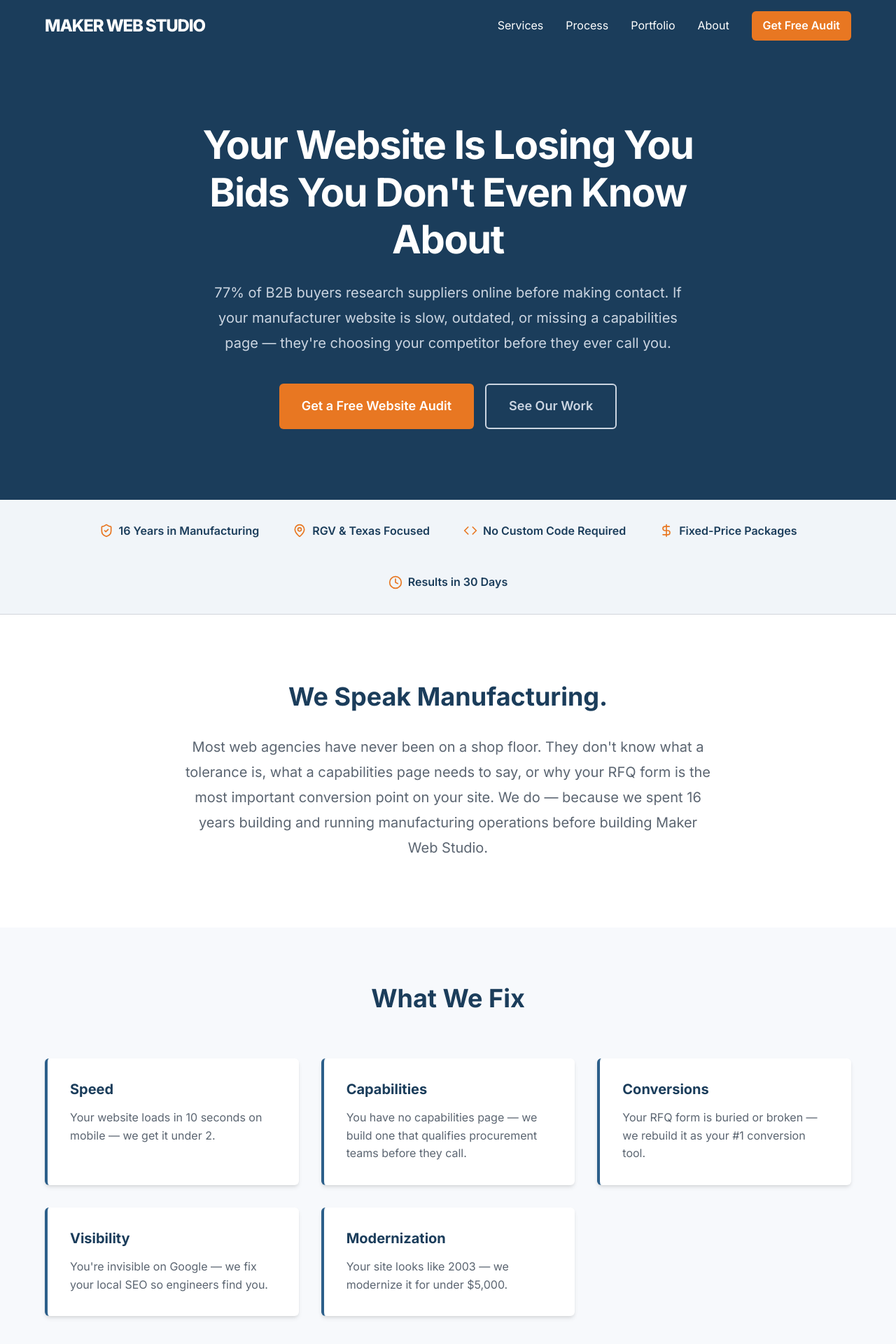
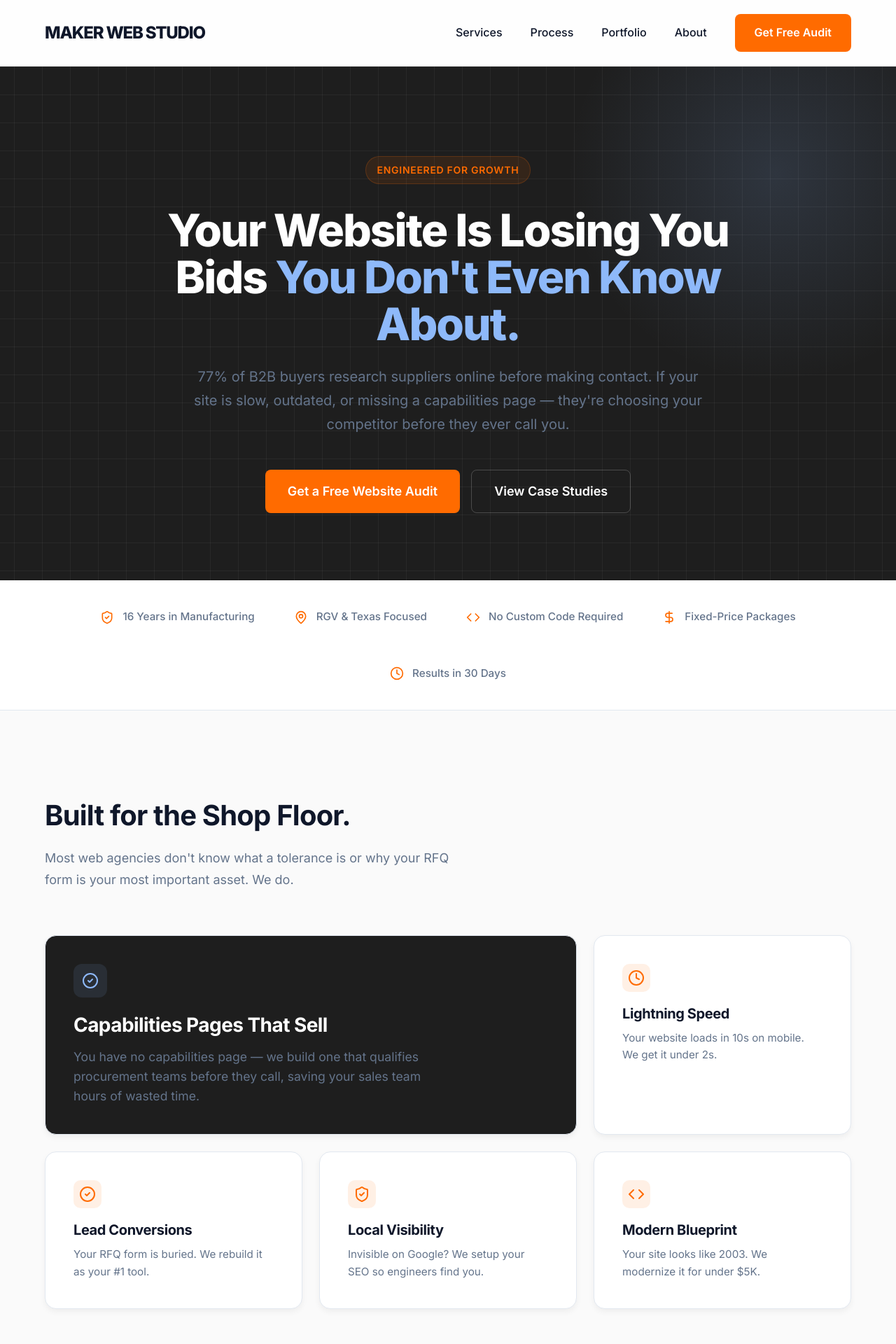
Before and after one commit to makerworkflows/makerwebstudios, a React (Vite) app: page / in a window 1280 px wide. Shown: the top 1920 px of the page at 70% size. Built offline with nearby package versions, Linux system fonts and the light colour scheme.

Commit message:
Apply Maker Web Studios Redesign

```diff
--- a/src/components/Layout.jsx
+++ b/src/components/Layout.jsx
@@ -6,24 +6,25 @@ const Layout = () => {
   const [isMenuOpen, setIsMenuOpen] = useState(false);
 
   return (
-    <div style={{ display: 'flex', flexDirection: 'column', minHeight: '100vh' }}>
-      <header style={{
-        backgroundColor: 'var(--steel-blue-dark)',
-        color: 'var(--clean-white)',
-        padding: '1rem 0'
+    <div style={{ display: 'flex', flexDirection: 'column', minHeight: '100vh', backgroundColor: 'var(--bg-color)' }}>
+      <header className="glass-nav" style={{
+        position: 'sticky',
+        top: 0,
+        zIndex: 50,
+        padding: '1.25rem 0'
       }}>
         <div className="container" style={{ display: 'flex', justifyContent: 'space-between', alignItems: 'center' }}>
-          <Link to="/" style={{ color: 'var(--clean-white)', fontSize: '1.5rem', fontWeight: '800', letterSpacing: '-0.05em' }}>
+          <Link to="/" style={{ color: 'var(--text-dark)', fontSize: '1.5rem', fontWeight: '800', letterSpacing: '-0.05em', textDecoration: 'none' }}>
             MAKER WEB STUDIO
           </Link>
 
           {/* Desktop Nav */}
-          <nav style={{ display: 'flex', gap: '2rem', alignItems: 'center' }} className="desktop-nav">
-            <Link to="/services" style={{ color: 'var(--clean-white)' }}>Services</Link>
-            <Link to="/process" style={{ color: 'var(--clean-white)' }}>Process</Link>
-            <Link to="/portfolio" style={{ color: 'var(--clean-white)' }}>Portfolio</Link>
-            <Link to="/about" style={{ color: 'var(--clean-white)' }}>About</Link>
-            <Link to="/contact" className="btn btn-primary" style={{ padding: '0.5rem 1rem' }}>Get Free Audit</Link>
+          <nav style={{ display: 'flex', gap: '2.5rem', alignItems: 'center' }} className="desktop-nav">
+            <Link to="/services" style={{ color: 'var(--text-dark)', fontWeight: '500' }}>Services</Link>
+            <Link to="/process" style={{ color: 'var(--text-dark)', fontWeight: '500' }}>Process</Link>
+            <Link to="/portfolio" style={{ color: 'var(--text-dark)', fontWeight: '500' }}>Portfolio</Link>
+            <Link to="/about" style={{ color: 'var(--text-dark)', fontWeight: '500' }}>About</Link>
+            <Link to="/contact" className="btn btn-primary">Get Free Audit</Link>
           </nav>
         </div>
       </header>
@@ -32,32 +33,31 @@ const Layout = () => {
         <Outlet />
       </main>
 
-      <footer style={{
-        backgroundColor: '#111827',
-        color: 'var(--clean-white)',
-        padding: '4rem 0 2rem'
+      <footer className="dark-section" style={{
+        padding: '5rem 0 2rem',
+        marginTop: '4rem'
       }}>
         <div className="container">
-          <div style={{ display: 'grid', gridTemplateColumns: 'repeat(auto-fit, minmax(250px, 1fr))', gap: '2rem', marginBottom: '2rem' }}>
+          <div style={{ display: 'grid', gridTemplateColumns: 'repeat(auto-fit, minmax(250px, 1fr))', gap: '3rem', marginBottom: '3rem' }}>
             <div>
-              <h3 style={{ color: 'var(--industrial-orange)', marginBottom: '1rem' }}>MAKER WEB STUDIO</h3>
-              <p style={{ color: 'var(--text-muted)' }}>Websites Built for Makers, By a Maker.<br />Serving Manufacturers Across the Rio Grande Valley and Texas.</p>
+              <h3 style={{ color: 'var(--industrial-orange)', marginBottom: '1.5rem', fontSize: '1.25rem', letterSpacing: '0.05em' }}>MAKER WEB STUDIO</h3>
+              <p style={{ color: 'var(--text-muted)', lineHeight: '1.8' }}>Websites Built for Makers, By a Maker.<br />Serving Manufacturers Across the Rio Grande Valley and Texas.</p>
             </div>
             <div>
-              <h4 style={{ color: 'var(--clean-white)', marginBottom: '1rem' }}>Quick Links</h4>
-              <ul style={{ listStyle: 'none', padding: 0, display: 'flex', flexDirection: 'column', gap: '0.5rem' }}>
+              <h4 style={{ color: 'var(--clean-white)', marginBottom: '1.5rem', fontSize: '1.1rem' }}>Quick Links</h4>
+              <ul style={{ listStyle: 'none', padding: 0, display: 'flex', flexDirection: 'column', gap: '0.75rem' }}>
                 <li><Link to="/services" style={{ color: 'var(--text-muted)' }}>Services</Link></li>
                 <li><Link to="/portfolio" style={{ color: 'var(--text-muted)' }}>Portfolio</Link></li>
                 <li><Link to="/about" style={{ color: 'var(--text-muted)' }}>About</Link></li>
               </ul>
             </div>
             <div>
-              <h4 style={{ color: 'var(--clean-white)', marginBottom: '1rem' }}>Contact</h4>
-              <p style={{ color: 'var(--text-muted)' }}>Mission, TX</p>
-              <Link to="/contact" className="btn btn-primary mt-4">Request a Quote</Link>
+              <h4 style={{ color: 'var(--clean-white)', marginBottom: '1.5rem', fontSize: '1.1rem' }}>Contact</h4>
+              <p style={{ color: 'var(--text-muted)', marginBottom: '1.5rem' }}>Mission, TX</p>
+              <Link to="/contact" className="btn btn-primary">Request a Quote</Link>
             </div>
           </div>
-          <div style={{ textAlign: 'center', paddingTop: '2rem', borderTop: '1px solid #374151', color: '#6B7280', fontSize: '0.875rem' }}>
+          <div style={{ textAlign: 'center', paddingTop: '2.5rem', borderTop: '1px solid rgba(255,255,255,0.1)', color: 'var(--text-muted)', fontSize: '0.875rem' }}>
             &copy; {new Date().getFullYear()} Maker Web Studio. All rights reserved.
           </div>
         </div>
@@ -68,6 +68,16 @@ const Layout = () => {
         @media (max-width: 768px) {
           .desktop-nav { display: none !important; }
         }
+        .desktop-nav a {
+          transition: color 0.2s ease, transform 0.2s ease;
+        }
+        .desktop-nav a:not(.btn):hover {
+          color: var(--industrial-orange) !important;
+          transform: translateY(-1px);
+        }
+        footer a:hover {
+          color: var(--clean-white) !important;
+        }
       `}</style>
     </div>
   );
--- a/src/index.css
+++ b/src/index.css
@@ -5,19 +5,24 @@
   --steel-blue-light: #3d7cb3;
   --steel-blue-dark: #1b3d5b;
 
-  --industrial-orange: #e87722;
-  --industrial-orange-light: #ee8f47;
-  --industrial-orange-dark: #b85c18;
+  --industrial-orange: #ff6b00; /* More vibrant electric orange */
+  --industrial-orange-light: #ffaa66;
+  --industrial-orange-dark: #cc5500;
+
+  --accent-blue: #8eb9fa; /* Soft vibrant blue inspired by Knit Studios */
 
   --clean-white: #ffffff;
-  --bg-color: #f7f9fc;
-  --text-dark: #1a1f24;
-  --text-muted: #5b6571;
+  --bg-color: #fafafa; /* Softer base background */
+  --dark-bg: #1e1e1e; /* Dark section background */
+  --text-dark: #0f172a; /* Deeper standard text */
+  --text-muted: #64748b;
 
-  --border-color: #d1d5db;
-  --border-radius: 6px;
-  --box-shadow:
-    0 4px 6px -1px rgba(0, 0, 0, 0.1), 0 2px 4px -1px rgba(0, 0, 0, 0.06);
+  --border-color: #e2e8f0;
+  --border-radius-sm: 8px;
+  --border-radius: 16px;
+  --border-radius-lg: 24px;
+  --box-shadow: 0 4px 9px 0px rgba(0, 0, 0, 0.05);
+  --box-shadow-hover: 0 12px 24px -4px rgba(0, 0, 0, 0.1);
 }
 
 * {
@@ -39,7 +44,7 @@ body {
     "Open Sans",
     "Helvetica Neue",
     sans-serif;
-  background-color: var(--clean-white);
+  background-color: var(--bg-color);
   color: var(--text-dark);
   line-height: 1.6;
   -webkit-font-smoothing: antialiased;
@@ -52,9 +57,10 @@ h3,
 h4,
 h5,
 h6 {
-  color: var(--steel-blue-dark);
+  color: var(--text-dark);
   font-weight: 700;
-  line-height: 1.2;
+  line-height: 1.1;
+  letter-spacing: -0.02em;
 }
 
 h1 {
@@ -87,12 +93,13 @@ a:hover {
   display: inline-flex;
   align-items: center;
   justify-content: center;
-  padding: 0.75rem 1.5rem;
+  padding: 0.875rem 1.75rem;
   font-weight: 600;
-  border-radius: var(--border-radius);
-  transition: all 0.2s ease-in-out;
+  border-radius: var(--border-radius-sm);
+  transition: all 0.3s cubic-bezier(0.4, 0, 0.2, 1);
   cursor: pointer;
   border: none;
+  font-size: 1rem;
 }
 
 .btn-primary {
@@ -106,13 +113,81 @@ a:hover {
 
 .btn-secondary {
   background-color: transparent;
-  color: var(--steel-blue);
-  border: 2px solid var(--steel-blue);
+  color: var(--text-dark);
+  border: 1px solid var(--border-color);
 }
 
 .btn-secondary:hover {
-  background-color: var(--steel-blue);
+  background-color: var(--text-dark);
   color: var(--clean-white);
+  transform: translateY(-2px);
+}
+
+/* UI Structure Utilities */
+.dark-section {
+  background-color: var(--dark-bg);
+  color: var(--clean-white);
+}
+
+.dark-section h1,
+.dark-section h2,
+.dark-section h3,
+.dark-section h4,
+.dark-section h5,
+.dark-section h6 {
+  color: var(--clean-white);
+}
+
+.glass-nav {
+  background: rgba(255, 255, 255, 0.75);
+  backdrop-filter: blur(12px);
+  -webkit-backdrop-filter: blur(12px);
+  border-bottom: 1px solid rgba(0, 0, 0, 0.06);
+}
+
+/* Bento Grid System */
+.bento-grid {
+  display: grid;
+  gap: 1.5rem;
+  grid-template-columns: repeat(auto-fit, minmax(300px, 1fr));
+}
+
+.bento-grid-wide {
+  grid-column: span 2;
+}
+@media (max-width: 768px) {
+  .bento-grid-wide {
+    grid-column: span 1;
+  }
+}
+
+.bento-card {
+  background-color: var(--clean-white);
+  border: 1px solid var(--border-color);
+  border-radius: var(--border-radius);
+  padding: 2.5rem;
+  box-shadow: var(--box-shadow);
+  transition: transform 0.4s cubic-bezier(0.16, 1, 0.3, 1), box-shadow 0.4s cubic-bezier(0.16, 1, 0.3, 1);
+  overflow: hidden;
+  position: relative;
+}
+
+.bento-card:hover {
+  transform: translateY(-6px);
+  box-shadow: var(--box-shadow-hover);
+}
+
+/* Grid Lines Accents (Manufacturing context) */
+.blueprint-bg {
+  background-image: linear-gradient(var(--border-color) 1px, transparent 1px),
+    linear-gradient(90deg, var(--border-color) 1px, transparent 1px);
+  background-size: 40px 40px;
+  background-position: center top;
+}
+
+.dark-section.blueprint-bg {
+  background-image: linear-gradient(rgba(255, 255, 255, 0.05) 1px, transparent 1px),
+    linear-gradient(90deg, rgba(255, 255, 255, 0.05) 1px, transparent 1px);
 }
 
 /* Animations and Utilities */
--- a/src/pages/Home.jsx
+++ b/src/pages/Home.jsx
@@ -3,100 +3,136 @@ import { ShieldCheck, MapPin, Code, DollarSign, Clock, CheckCircle2 } from 'luci
 
 const Home = () => {
   return (
-    <div>
+    <div className="fade-in">
       {/* Hero Section */}
-      <section style={{
-        backgroundColor: 'var(--steel-blue-dark)',
-        color: 'var(--clean-white)',
-        padding: '5rem 0',
-        minHeight: '80vh',
+      <section className="dark-section blueprint-bg" style={{
+        padding: '8rem 0 6rem',
+        minHeight: '85vh',
         display: 'flex',
-        alignItems: 'center'
+        alignItems: 'center',
+        position: 'relative',
+        overflow: 'hidden'
       }}>
-        <div className="container text-center fade-in">
-          <h1 style={{ color: 'var(--clean-white)', marginBottom: '1.5rem', maxWidth: '800px', margin: '0 auto 1.5rem', fontSize: '3.5rem' }}>
-            Your Website Is Losing You Bids You Don't Even Know About
+        {/* Abstract glow effect */}
+        <div style={{
+          position: 'absolute',
+          top: '-20%',
+          right: '-10%',
+          width: '600px',
+          height: '600px',
+          background: 'radial-gradient(circle, rgba(142,185,250,0.15) 0%, rgba(30,30,30,0) 70%)',
+          borderRadius: '50%',
+          zIndex: 0,
+          pointerEvents: 'none'
+        }} />
+
+        <div className="container text-center" style={{ position: 'relative', zIndex: 1, maxWidth: '900px' }}>
+          <div style={{ display: 'inline-block', padding: '0.5rem 1rem', background: 'rgba(255,107,0,0.1)', border: '1px solid rgba(255,107,0,0.2)', borderRadius: '2rem', color: 'var(--industrial-orange)', fontSize: '0.875rem', fontWeight: '600', marginBottom: '2rem', letterSpacing: '0.05em' }}>
+            ENGINEERED FOR GROWTH
+          </div>
+          <h1 style={{ marginBottom: '1.5rem', fontSize: 'clamp(3rem, 5vw, 4.5rem)', fontWeight: '800', lineHeight: '1.05', letterSpacing: '-0.03em' }}>
+            Your Website Is Losing You Bids <span style={{ color: 'var(--accent-blue)' }}>You Don't Even Know About.</span>
           </h1>
-          <p style={{ fontSize: '1.25rem', color: '#cbd5e1', maxWidth: '700px', margin: '0 auto 2.5rem', lineHeight: '1.8' }}>
-            77% of B2B buyers research suppliers online before making contact. If your manufacturer website is slow, outdated, or missing a capabilities page — they're choosing your competitor before they ever call you.
+          <p style={{ fontSize: '1.25rem', color: 'var(--text-muted)', margin: '0 auto 3rem', lineHeight: '1.7', maxWidth: '750px' }}>
+            77% of B2B buyers research suppliers online before making contact. If your site is slow, outdated, or missing a capabilities page — they're choosing your competitor before they ever call you.
           </p>
-          <div style={{ display: 'flex', gap: '1rem', justifyContent: 'center' }}>
+          <div style={{ display: 'flex', gap: '1rem', justifyContent: 'center', flexWrap: 'wrap' }}>
             <Link to="/contact" className="btn btn-primary" style={{ padding: '1rem 2rem', fontSize: '1.125rem' }}>Get a Free Website Audit</Link>
-            <Link to="/portfolio" className="btn btn-secondary" style={{ padding: '1rem 2rem', fontSize: '1.125rem', borderColor: '#cbd5e1', color: '#cbd5e1' }}>See Our Work</Link>
+            <Link to="/portfolio" className="btn btn-secondary" style={{ padding: '1rem 2rem', fontSize: '1.125rem', borderColor: 'rgba(255,255,255,0.2)', color: 'var(--clean-white)' }}>View Case Studies</Link>
           </div>
         </div>
       </section>
 
       {/* Credibility Bar */}
-      <section style={{ backgroundColor: '#f1f5f9', padding: '2rem 0', borderBottom: '1px solid var(--border-color)' }}>
+      <section style={{ backgroundColor: 'var(--clean-white)', padding: '2.5rem 0', borderBottom: '1px solid var(--border-color)', position: 'relative', zIndex: 10 }}>
         <div className="container">
-          <div style={{ display: 'flex', flexWrap: 'wrap', justifyContent: 'center', gap: '3rem', color: 'var(--steel-blue-dark)', fontWeight: '600' }}>
-            <div style={{ display: 'flex', alignItems: 'center', gap: '0.5rem' }}><ShieldCheck size={20} color="var(--industrial-orange)" /> 16 Years in Manufacturing</div>
-            <div style={{ display: 'flex', alignItems: 'center', gap: '0.5rem' }}><MapPin size={20} color="var(--industrial-orange)" /> RGV & Texas Focused</div>
-            <div style={{ display: 'flex', alignItems: 'center', gap: '0.5rem' }}><Code size={20} color="var(--industrial-orange)" /> No Custom Code Required</div>
-            <div style={{ display: 'flex', alignItems: 'center', gap: '0.5rem' }}><DollarSign size={20} color="var(--industrial-orange)" /> Fixed-Price Packages</div>
-            <div style={{ display: 'flex', alignItems: 'center', gap: '0.5rem' }}><Clock size={20} color="var(--industrial-orange)" /> Results in 30 Days</div>
+          <div style={{ display: 'flex', flexWrap: 'wrap', justifyContent: 'center', gap: '3.5rem', color: 'var(--text-muted)', fontWeight: '500', fontSize: '0.95rem' }}>
+            <div style={{ display: 'flex', alignItems: 'center', gap: '0.75rem' }}><ShieldCheck size={20} color="var(--industrial-orange)" /> 16 Years in Manufacturing</div>
+            <div style={{ display: 'flex', alignItems: 'center', gap: '0.75rem' }}><MapPin size={20} color="var(--industrial-orange)" /> RGV & Texas Focused</div>
+            <div style={{ display: 'flex', alignItems: 'center', gap: '0.75rem' }}><Code size={20} color="var(--industrial-orange)" /> No Custom Code Required</div>
+            <div style={{ display: 'flex', alignItems: 'center', gap: '0.75rem' }}><DollarSign size={20} color="var(--industrial-orange)" /> Fixed-Price Packages</div>
+            <div style={{ display: 'flex', alignItems: 'center', gap: '0.75rem' }}><Clock size={20} color="var(--industrial-orange)" /> Results in 30 Days</div>
           </div>
         </div>
       </section>
 
-      {/* The Problem */}
-      <section style={{ padding: '6rem 0' }}>
-        <div className="container text-center" style={{ maxWidth: '800px' }}>
-          <h2 style={{ marginBottom: '2rem' }}>We Speak Manufacturing.</h2>
-          <p style={{ fontSize: '1.25rem', color: 'var(--text-muted)', lineHeight: '1.8' }}>
-            Most web agencies have never been on a shop floor. They don't know what a tolerance is, what a capabilities page needs to say, or why your RFQ form is the most important conversion point on your site. We do — because we spent 16 years building and running manufacturing operations before building Maker Web Studio.
-          </p>
-        </div>
-      </section>
+      {/* Services Overview Bento Grid */}
+      <section style={{ padding: '8rem 0' }}>
+        <div className="container">
+          <div style={{ maxWidth: '600px', marginBottom: '4rem' }}>
+            <h2 style={{ fontSize: '2.5rem', marginBottom: '1.5rem' }}>Built for the Shop Floor.</h2>
+            <p style={{ fontSize: '1.125rem', color: 'var(--text-muted)', lineHeight: '1.7' }}>
+              Most web agencies don't know what a tolerance is or why your RFQ form is your most important asset. We do.
+            </p>
+          </div>
 
-      {/* Services Overview */}
-      <section style={{ backgroundColor: 'var(--bg-color)', padding: '5rem 0' }}>
-        <div className="container">
-          <h2 className="text-center" style={{ marginBottom: '4rem' }}>What We Fix</h2>
-          <div style={{ display: 'grid', gridTemplateColumns: 'repeat(auto-fit, minmax(300px, 1fr))', gap: '2rem' }}>
+          <div className="bento-grid">
+            {/* Large Feature Card */}
+            <div className="bento-card bento-grid-wide" style={{ display: 'flex', flexDirection: 'column', justifyContent: 'center', backgroundColor: 'var(--dark-bg)', color: 'var(--clean-white)' }}>
+              <div style={{ width: '48px', height: '48px', borderRadius: '12px', background: 'rgba(142,185,250,0.1)', display: 'flex', alignItems: 'center', justifyContent: 'center', marginBottom: '1.5rem' }}>
+                <CheckCircle2 color="var(--accent-blue)" size={24} />
+              </div>
+              <h3 style={{ fontSize: '1.75rem', marginBottom: '1rem', color: 'var(--clean-white)' }}>Capabilities Pages That Sell</h3>
+              <p style={{ color: 'var(--text-muted)', fontSize: '1.1rem', maxWidth: '500px' }}>
+                You have no capabilities page — we build one that qualifies procurement teams before they call, saving your sales team hours of wasted time.
+              </p>
+            </div>
+
+            {/* Standard Feature Cards */}
             {[
-              { title: 'Speed', desc: 'Your website loads in 10 seconds on mobile — we get it under 2.' },
-              { title: 'Capabilities', desc: 'You have no capabilities page — we build one that qualifies procurement teams before they call.' },
-              { title: 'Conversions', desc: 'Your RFQ form is buried or broken — we rebuild it as your #1 conversion tool.' },
-              { title: 'Visibility', desc: "You're invisible on Google — we fix your local SEO so engineers find you." },
-              { title: 'Modernization', desc: 'Your site looks like 2003 — we modernize it for under $5,000.' }
+              { title: 'Lightning Speed', desc: 'Your website loads in 10s on mobile. We get it under 2s.', icon: <Clock /> },
+              { title: 'Lead Conversions', desc: 'Your RFQ form is buried. We rebuild it as your #1 tool.', icon: <CheckCircle2 /> },
+              { title: 'Local Visibility', desc: "Invisible on Google? We setup your SEO so engineers find you.", icon: <ShieldCheck /> },
+              { title: 'Modern Blueprint', desc: 'Your site looks like 2003. We modernize it for under $5K.', icon: <Code /> }
             ].map((item, idx) => (
-              <div key={idx} style={{
-                backgroundColor: 'var(--clean-white)',
-                padding: '2rem',
-                borderRadius: 'var(--border-radius)',
-                boxShadow: 'var(--box-shadow)',
-                borderLeft: '4px solid var(--steel-blue)'
-              }}>
-                <h3 style={{ marginBottom: '1rem', fontSize: '1.25rem' }}>{item.title}</h3>
-                <p style={{ color: 'var(--text-muted)' }}>{item.desc}</p>
+              <div key={idx} className="bento-card">
+                <div style={{ width: '40px', height: '40px', borderRadius: '10px', background: 'rgba(255,107,0,0.1)', display: 'flex', alignItems: 'center', justifyContent: 'center', marginBottom: '1.25rem', color: 'var(--industrial-orange)' }}>
+                  {item.icon}
+                </div>
+                <h3 style={{ marginBottom: '0.75rem', fontSize: '1.25rem' }}>{item.title}</h3>
+                <p style={{ color: 'var(--text-muted)', fontSize: '0.95rem' }}>{item.desc}</p>
               </div>
             ))}
           </div>
         </div>
       </section>
 
-      {/* The Offer */}
-      <section style={{ padding: '6rem 0', backgroundColor: 'var(--steel-blue)', color: 'var(--clean-white)' }}>
-        <div className="container text-center" style={{ maxWidth: '800px' }}>
-          <h2 style={{ color: 'var(--clean-white)', marginBottom: '1rem' }}>The Manufacturer's Digital Foundation Package</h2>
-          <p style={{ fontSize: '1.5rem', fontWeight: '700', color: 'var(--industrial-orange)', marginBottom: '2rem' }}>Starting at $3,500</p>
+      {/* The Offer CTA */}
+      <section className="dark-section blueprint-bg" style={{ padding: '6rem 0' }}>
+        <div className="container">
+          <div style={{
+            backgroundColor: 'rgba(255,255,255,0.03)',
+            border: '1px solid rgba(255,255,255,0.1)',
+            borderRadius: 'var(--border-radius-lg)',
+            padding: '4rem',
+            textAlign: 'center',
+            maxWidth: '900px',
+            margin: '0 auto',
+            backdropFilter: 'blur(10px)'
+          }}>
+            <h2 style={{ fontSize: '2.5rem', marginBottom: '1rem' }}>The Manufacturer's Digital Foundation</h2>
+            <p style={{ fontSize: '1.5rem', fontWeight: '600', color: 'var(--accent-blue)', marginBottom: '3rem' }}>Starting at $3,500</p>
 
-          <div style={{ textAlign: 'left', backgroundColor: 'var(--steel-blue-dark)', padding: '2rem', borderRadius: 'var(--border-radius)', marginBottom: '2rem' }}>
-            <h4 style={{ color: 'var(--clean-white)', marginBottom: '1rem', borderBottom: '1px solid #374151', paddingBottom: '0.5rem' }}>What's Included:</h4>
-            <ul style={{ listStyle: 'none', padding: 0, display: 'grid', gridTemplateColumns: '1fr 1fr', gap: '1rem' }}>
-              {['Modern mobile-responsive website', 'Capabilities page', 'RFQ form optimization', 'Google Business Profile setup', 'On-page SEO', 'SSL + speed optimization', 'Google Analytics + Search Console', 'Professional copy for all pages'].map((feat, i) => (
-                <li key={i} style={{ display: 'flex', alignItems: 'center', gap: '0.5rem', color: '#cbd5e1' }}>
-                  <CheckCircle2 size={18} color="var(--industrial-orange)" /> {feat}
+            <ul style={{
+              listStyle: 'none',
+              padding: 0,
+              display: 'grid',
+              gridTemplateColumns: 'repeat(auto-fit, minmax(250px, 1fr))',
+              gap: '1.5rem',
+              textAlign: 'left',
+              marginBottom: '4rem'
+            }}>
+              {['Modern mobile-responsive website', 'Capabilities & RFQ pages', 'Google Business Profile setup', 'On-page SEO included', 'SSL + speed optimization', 'Professional site copywriting'].map((feat, i) => (
+                <li key={i} style={{ display: 'flex', alignItems: 'flex-start', gap: '0.75rem', color: '#cbd5e1', fontSize: '1.05rem' }}>
+                  <CheckCircle2 size={24} color="var(--industrial-orange)" style={{ flexShrink: 0 }} /> {feat}
                 </li>
               ))}
             </ul>
+
+            <Link to="/contact" className="btn btn-primary" style={{ padding: '1rem 3rem', fontSize: '1.25rem' }}>
+              Get Your Free Audit — No Obligation
+            </Link>
           </div>
-
-          <Link to="/contact" className="btn btn-primary" style={{ padding: '1rem 2.5rem', fontSize: '1.25rem' }}>
-            Get Your Free Audit First — No Obligation
-          </Link>
         </div>
       </section>
     </div>
```
Also changed, not shown: src/pages/Process.jsx (+51 -14 lines).
